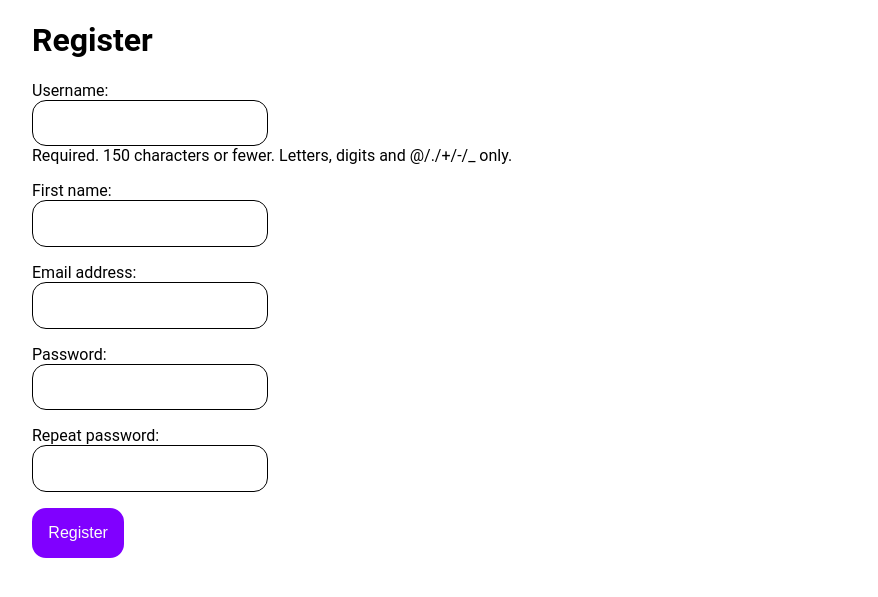
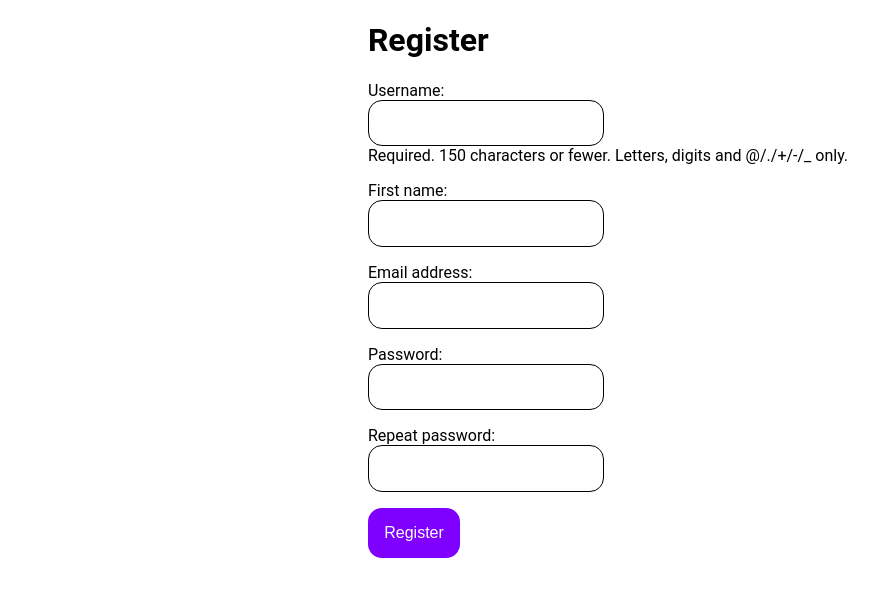
Before and after one commit to Matio004/Conterest, a Django app: page /account/register/ in a window 1280 px wide. Shown: the part 91-688 px from the top of the page, without its empty margins (32-910 px from the left). Run offline with Django 5.2, Linux system fonts and the light colour scheme.

Commit message:
center froms

```diff
--- a/account/static/css/form.css
+++ b/account/static/css/form.css
@@ -65,3 +65,9 @@ input[type=file]::file-selector-button:active {
     background-color: #6C00D9;
     transition: background-color 0.3s;
 }
+
+.form-wrapper {
+    width: max-content;
+
+    margin: auto;
+}
--- a/account/templates/account/edit.html
+++ b/account/templates/account/edit.html
@@ -3,6 +3,7 @@
 {% block title %}Edit profile{% endblock %}
 
 {% block content %}
+    <div class="form-wrapper">
         <h1>Edit profile</h1>
         <form action="." method="post" enctype="multipart/form-data">
             {{ user_form.as_p }}
@@ -12,4 +13,5 @@
                 <input type="submit" value="Save">
             </p>
         </form>
+    </div>
 {% endblock %}
--- a/account/templates/account/register.html
+++ b/account/templates/account/register.html
@@ -1,10 +1,12 @@
 {% extends 'base.html' %}
 {% block title %}Register{% endblock %}
 {% block content %}
+    <div class="form-wrapper">
         <h1>Register</h1>
         <form action="." method="post">
             {{ user_form.as_p }}
             {% csrf_token %}
             <p><input type="submit" value="Register"></p>
         </form>
+    </div>
 {% endblock %}
--- a/account/templates/base.html
+++ b/account/templates/base.html
@@ -10,7 +10,9 @@
 
     <link href="{% static "css/base.css" %}" rel="stylesheet">
     <link href="{% static "css/form.css" %}" rel="stylesheet">
+
     <link href="{% static "css/list.css" %}" rel="stylesheet">
+    <link href="{% static "css/detail.css" %}" rel="stylesheet">
 </head>
 <body>
 <header>
--- a/account/templates/registration/login.html
+++ b/account/templates/registration/login.html
@@ -1,6 +1,7 @@
 {% extends 'base.html' %}
 {% block title %}Login{% endblock %}
 {% block content %}
+    <div class="form-wrapper">
     <h1>Welcome to Conterest</h1>
     {% if form.errors %}
         <p>
@@ -20,4 +21,5 @@
     <p>
         <a href="{% url 'register' %}">New to Conterest? Register here</a>
     </p>
+    </div>
 {% endblock %}
--- a/account/templates/registration/password_change_form.html
+++ b/account/templates/registration/password_change_form.html
@@ -3,6 +3,7 @@
 {% block title %}Zmiana hasła{% endblock %}
 
 {% block content %}
+    <div class="form-wrapper">
         <h1>Zmiana hasła</h1>
         <p>Wypełnij poniższy formularz, aby zmienić hasło.</p>
         <form action="." method="post">
@@ -10,4 +11,5 @@
             <p><input type="submit" value="Zmień"></p>
             {% csrf_token %}
         </form>
+    </div>
 {% endblock %}
--- a/account/templates/registration/password_reset_confirm.html
+++ b/account/templates/registration/password_reset_confirm.html
@@ -3,6 +3,7 @@
 {% block title %}Zerowanie hasła{% endblock %}
 
 {% block content %}
+    <div class="form-wrapper">
         <h1>Zerowanie hasła</h1>
         {% if validlink %}
             <p>Dwukrotnie podaj nowe hasło:</p>
@@ -12,7 +13,9 @@
                 <p><input type="submit" value="Zmień hasło"></p>
             </form>
         {% else %}
-<p>Łącze pozwalające na zerowanie hasła jest nieprawidłowe, ponieważ prawdopodobnie zostało już wcześniej użyte.
+            <p>Łącze pozwalające na zerowanie hasła jest nieprawidłowe, ponieważ prawdopodobnie zostało już wcześniej
+                użyte.
                 Musisz ponownie rozpocząć procedurę zerowania hasła.</p>
         {% endif %}
+    </div>
 {% endblock %}
--- a/account/templates/registration/password_reset_form.html
+++ b/account/templates/registration/password_reset_form.html
@@ -3,6 +3,7 @@
 {% block title %}Zerowanie hasła{% endblock %}
 
 {% block content %}
+    <div class="form-wrapper">
         <h1>Zapomniałeś hasła?</h1>
         <p>Podaj adres e-mail, aby zdefiniować nowe hasło.</p>
         <form action="." method="post">
@@ -10,4 +11,5 @@
             <p><input type="submit" value="Wyślij e-mail"></p>
             {% csrf_token %}
         </form>
+    </div>
 {% endblock %}
--- /dev/null
+++ b/configs/static/css/detail.css
@@ -0,0 +1,4 @@
+
+.container img {
+    width: 100%;
+}
--- a/configs/templates/configs/create.html
+++ b/configs/templates/configs/create.html
@@ -3,10 +3,12 @@
 {% block title %}Create{% endblock %}
 
 {% block content %}
+    <div class="form-wrapper">
         <h1>Create new Config</h1>
         <form action="{% url 'posts:create' %}" method="post" enctype="multipart/form-data">
             {{ form.as_p }}
             {% csrf_token %}
             <p><input type="submit" value="Create"></p>
         </form>
+    </div>
 {% endblock %}
--- a/configs/templates/configs/details.html
+++ b/configs/templates/configs/details.html
@@ -6,6 +6,8 @@
 
 {% block content %}
     <h1>{{ config.title }}</h1>
+    <p>{{ config.publish }}</p>
     <img src="{{ config.image.url }}" alt="{{ config.title }}">
+    <p><a href="{{ config.url }}" target="_blank">Github</a></p>
     {{ config.description|markdown }}
 {% endblock %}
```
Lines whose indentation alone changed are shown as unchanged.
